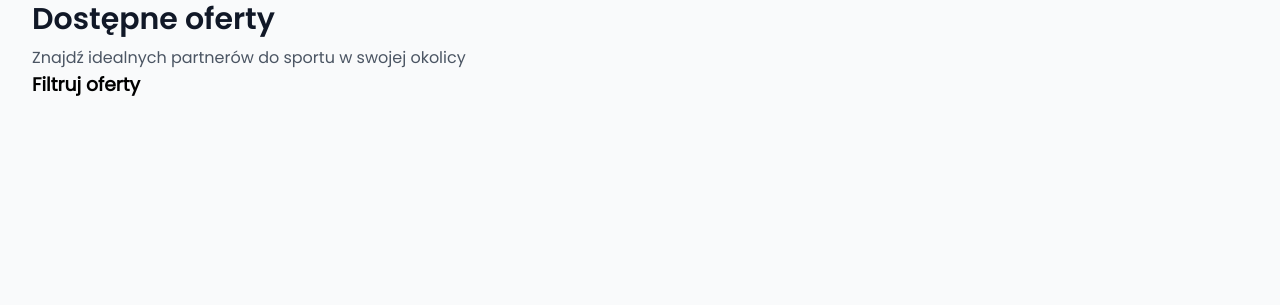
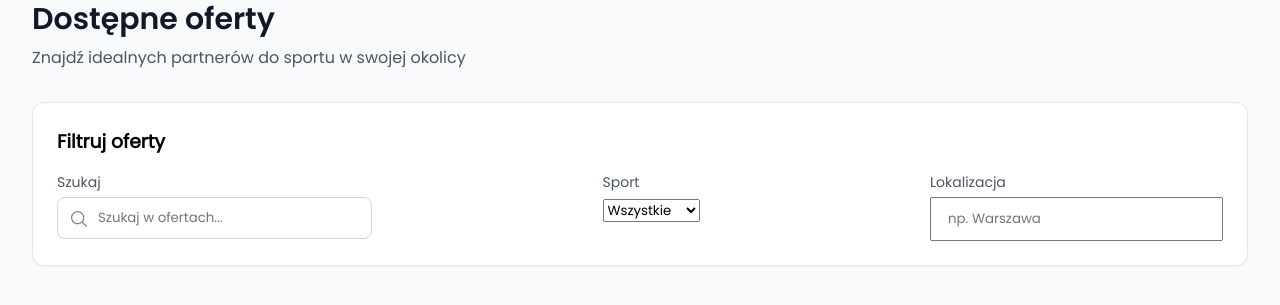
Before and after one commit to Michuxx/SportLinker, a React (Vite) app in the folder SportLinkerFrontend/: page / in a window 1280 px wide. Shown: the part 817-1122 px from the top of the page. Built offline with nearby package versions, Linux system fonts and the light colour scheme.

Commit message:
Added some input into filter. some css and downloaded icon

```diff
--- a/SportLinkerFrontend/src/App.jsx
+++ b/SportLinkerFrontend/src/App.jsx
@@ -2,16 +2,13 @@ import "./App.css";
 import Header from "./components/headerSection/Header";
 import WelcomeBanner from "./components/bannerSection/welcomeBanner";
 import OfferSection from "./components/offerSection/OfferSection";
-import OfferFilter from "./components/offerSection/offerFilter/OfferFilter";
 
 function App() {
   return (
     <div className="container">
       <Header />
       <WelcomeBanner />
-      <OfferSection>
-        <OfferFilter />
-      </OfferSection>
+      <OfferSection />
     </div>
   );
 }
--- /dev/null
+++ b/SportLinkerFrontend/src/components/component-items/Input.jsx
@@ -0,0 +1,18 @@
+import "./input.css";
+
+const Input = ({ placeholder, type, icon }) => {
+  return icon ? (
+    <div className="input-wrapper">
+      <img src={icon} alt={`${placeholder} icon`} />
+      <input
+        className="standard-input-with-icon"
+        type={type}
+        placeholder={placeholder}
+      />
+    </div>
+  ) : (
+    <input className="standard-input" type={type} placeholder={placeholder} />
+  );
+};
+
+export default Input;
--- /dev/null
+++ b/SportLinkerFrontend/src/components/component-items/InputField.jsx
@@ -0,0 +1,13 @@
+import Input from "./Input";
+import "./input.css";
+
+const InputField = ({ label, children }) => {
+  return (
+    <div className="input-field-wrapper">
+      <p>{label}</p>
+      {children}
+    </div>
+  );
+};
+
+export default InputField;
--- /dev/null
+++ b/SportLinkerFrontend/src/components/component-items/Select.jsx
@@ -0,0 +1,16 @@
+import "./select.css";
+
+const Select = () => {
+  return (
+    <select name="sport" className="standard-select">
+      <option value="Wszystkie" selected>
+        Wszystkie
+      </option>
+      <option value="Badminton">Badminton</option>
+      <option value="Tenis">Tenis</option>
+      <option value="Piłka nożna">Piłka nożna</option>
+    </select>
+  );
+};
+
+export default Select;
--- /dev/null
+++ b/SportLinkerFrontend/src/components/component-items/input.css
@@ -0,0 +1,31 @@
+.input-field-wrapper p {
+  font-size: 0.875rem;
+  color: rgb(75 85 99);
+  margin-bottom: 5px;
+  line-height: 1.25rem;
+}
+
+.input-wrapper {
+  position: relative;
+}
+
+.input-wrapper img {
+  position: absolute;
+  width: 1.25rem;
+  height: 1.25rem;
+  top: 27.5%;
+  left: 0.75rem;
+}
+
+.input-wrapper input {
+  border-radius: 0.5rem;
+  border: 1px rgb(209 213 219) solid;
+}
+
+.standard-input-with-icon {
+  padding: 0.625rem 1rem 0.625rem 2.5rem;
+}
+
+.standard-input {
+  padding: 0.625rem 1rem 0.625rem 1rem;
+}
--- /dev/null
+++ b/SportLinkerFrontend/src/components/component-items/select.css
@@ -0,0 +1,4 @@
+.standrad-select {
+  border-radius: 0.5rem;
+  border: 1px rgb(209 213 219) solid;
+}
--- a/SportLinkerFrontend/src/components/offerSection/OfferSection.jsx
+++ b/SportLinkerFrontend/src/components/offerSection/OfferSection.jsx
@@ -1,3 +1,4 @@
+import OfferFilter from "./offerFilter/OfferFilter";
 import "./offerSection.css";
 
 const OfferSection = ({ children }) => {
@@ -7,7 +8,7 @@ const OfferSection = ({ children }) => {
         <h1>Dostępne oferty</h1>
         <p>Znajdź idealnych partnerów do sportu w swojej okolicy</p>
       </div>
-      {children}
+      <OfferFilter />
     </section>
   );
 };
--- a/SportLinkerFrontend/src/components/offerSection/offerFilter/OfferFilter.jsx
+++ b/SportLinkerFrontend/src/components/offerSection/offerFilter/OfferFilter.jsx
@@ -1,7 +1,30 @@
+import Input from "../../component-items/Input";
+import InputField from "../../component-items/InputField";
+import Select from "../../component-items/Select";
+import "./offerFilter.css";
+import searchIcon from "/search-icon.svg";
+
 const OfferFilter = () => {
   return (
     <div className="filter-wrapper">
-      <h3>Filtruj oferty</h3>
+      <div className="filter-headline">
+        <h3>Filtruj oferty</h3>
+      </div>
+      <div className="filter-input-wrapper">
+        <InputField label="Szukaj">
+          <Input
+            placeholder="Szukaj w ofertach..."
+            type="text"
+            icon={searchIcon}
+          />
+        </InputField>
+        <InputField label="Sport">
+          <Select />
+        </InputField>
+        <InputField label="Lokalizacja">
+          <Input placeholder="np. Warszawa" type="text" />
+        </InputField>
+      </div>
     </div>
   );
 };
--- a/SportLinkerFrontend/src/components/offerSection/offerFilter/offerFilter.css
+++ b/SportLinkerFrontend/src/components/offerSection/offerFilter/offerFilter.css
@@ -0,0 +1,21 @@
+.filter-wrapper {
+  background-color: #fff;
+  padding: 1.5rem;
+  border-radius: 0.75rem;
+  box-shadow: 0 1px 2px 0 rgba(0, 0, 0, 0.05);
+  border: 1px solid #e5e7eb;
+  margin-top: 2rem;
+}
+
+.filter-headline {
+  margin-bottom: 1rem;
+}
+
+.filter-headline h3 {
+  font-family: "Poppins";
+}
+
+.filter-input-wrapper {
+  display: flex;
+  justify-content: space-between;
+}
```
Also changed, not shown: SportLinkerFrontend/public/search-icon.svg (added).
